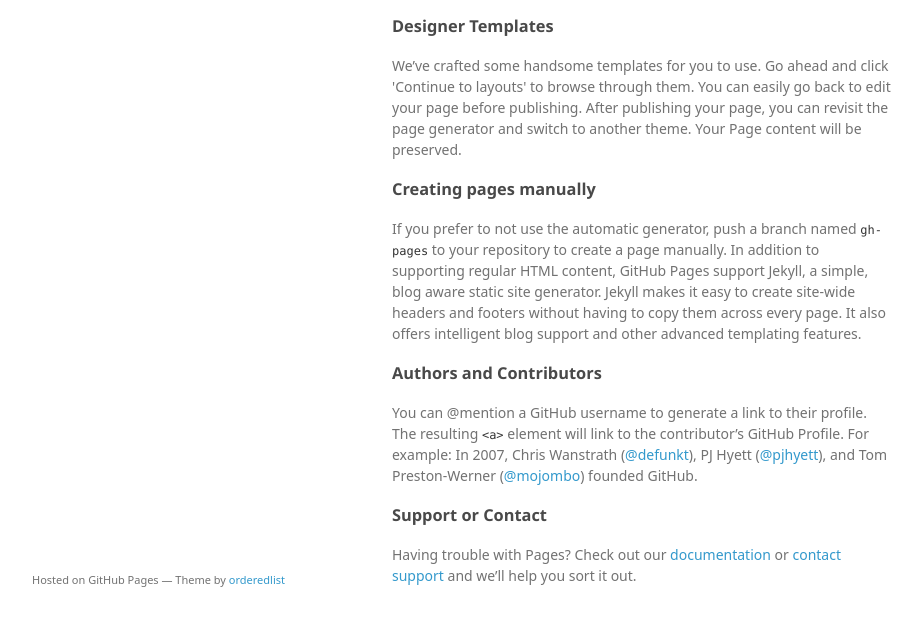
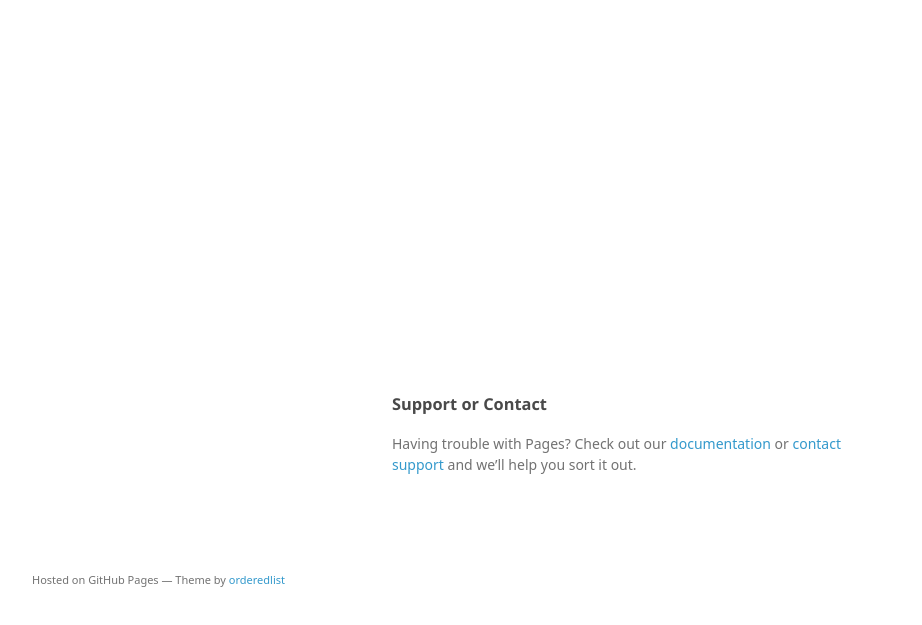
Before and after one commit to wangruoyu/wangruoyu.github.io, a plain HTML site: page index.html in a window 1280 px wide. Shown: the part 141-766 px from the top of the page, without its empty margins (178-1100 px from the left). Drawn offline with Linux system fonts and the light colour scheme; a web font is replaced by a local one.

Commit message:
Update index.html

```diff
--- a/index.html
+++ b/index.html
@@ -17,30 +17,24 @@
       <header>
         <h1>Wangruoyu.GitHub.io</h1>
         <p></p>
-
-
         <p class="view"><a href="https://github.com/wangruoyu">View My GitHub Profile</a></p>
-
       </header>
       <section>
         <h3>Welcome to Project MobileGT Pages.</h3>
 
-<p>Mobile network traffic engineering requires benchmark traffic data. page content here <a href="https://wangruoyu.github.io/mobilegt/"Project MobileGT</a>
-<h3>
-<a id="designer-templates" class="anchor" href="#designer-templates" aria-hidden="true"><span aria-hidden="true" class="octicon octicon-link"></span></a>Designer Templates</h3>
-
-<p>We’ve crafted some handsome templates for you to use. Go ahead and click 'Continue to layouts' to browse through them. You can easily go back to edit your page before publishing. After publishing your page, you can revisit the page generator and switch to another theme. Your Page content will be preserved.</p>
-
-<h3>
-<a id="creating-pages-manually" class="anchor" href="#creating-pages-manually" aria-hidden="true"><span aria-hidden="true" class="octicon octicon-link"></span></a>Creating pages manually</h3>
-
-<p>If you prefer to not use the automatic generator, push a branch named <code>gh-pages</code> to your repository to create a page manually. In addition to supporting regular HTML content, GitHub Pages support Jekyll, a simple, blog aware static site generator. Jekyll makes it easy to create site-wide headers and footers without having to copy them across every page. It also offers intelligent blog support and other advanced templating features.</p>
-
-<h3>
-<a id="authors-and-contributors" class="anchor" href="#authors-and-contributors" aria-hidden="true"><span aria-hidden="true" class="octicon octicon-link"></span></a>Authors and Contributors</h3>
-
-<p>You can @mention a GitHub username to generate a link to their profile. The resulting <code>&lt;a&gt;</code> element will link to the contributor’s GitHub Profile. For example: In 2007, Chris Wanstrath (<a href="https://github.com/defunkt" class="user-mention">@defunkt</a>), PJ Hyett (<a href="https://github.com/pjhyett" class="user-mention">@pjhyett</a>), and Tom Preston-Werner (<a href="https://github.com/mojombo" class="user-mention">@mojombo</a>) founded GitHub.</p>
-
+<p>Mobile network traffic engineering requires benchmark traffic data. page content here <a href="https://wangruoyu.github.io/mobilegt/"Project MobileGT</a></p>
+        <br/>
+<br/><br/>
+<br/><br/>
+<br/><br/>
+<br/><br/>
+<br/><br/>
+<br/><br/>
+<br/>
+<br/>
+<br/>
+    <br/>
+<br/>
 <h3>
 <a id="support-or-contact" class="anchor" href="#support-or-contact" aria-hidden="true"><span aria-hidden="true" class="octicon octicon-link"></span></a>Support or Contact</h3>
 
```
